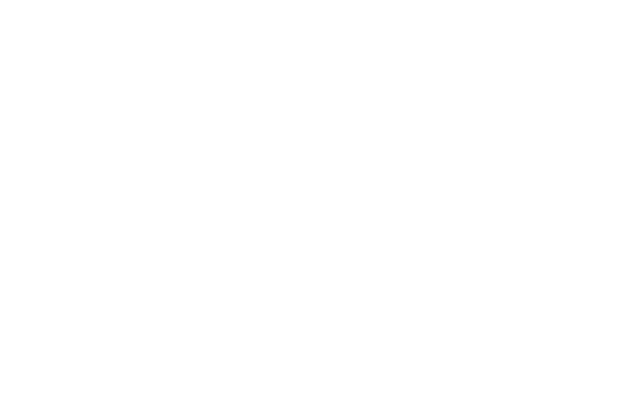
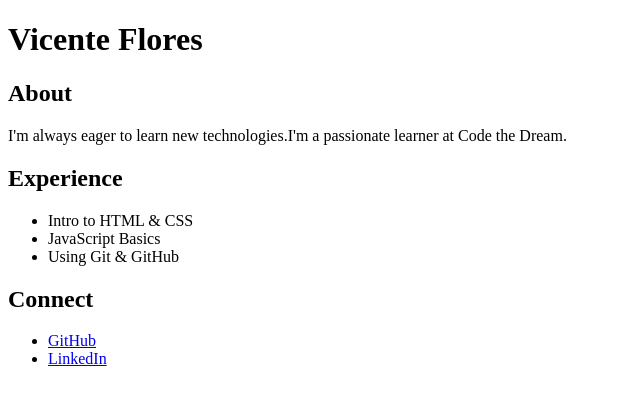
Before and after one commit to Vicentefg10/Vicente-Flores-Kepler, a plain HTML site: page Index.html in a window 1280 px wide. Shown: the whole page, without its empty margins (0-640 px from the left). Drawn offline with Linux system fonts and the light colour scheme.

Commit message:
boilerplate and content added

```diff
--- a/Index.html
+++ b/Index.html
@@ -3,7 +3,41 @@
   <head>
     <meta charset="UTF-8" />
     <meta name="viewport" content="width=device-width, initial-scale=1.0" />
-    <title>Document</title>
+    <meta name="description" content="Vicente Flores Portfolio page" />
+    <title>Vicente Flores Portfolio</title>
   </head>
-  <body></body>
+  <body>
+    <h1>Vicente Flores</h1>
+
+    <section id="About">
+      <h2>About</h2>
+      <p>
+        I'm always eager to learn new technologies.I'm a passionate learner at
+        Code the Dream.
+      </p>
+    </section>
+
+    <section id="Experience">
+      <h2>Experience</h2>
+      <ul>
+        <li>Intro to HTML & CSS</li>
+        <li>JavaScript Basics</li>
+        <li>Using Git & GitHub</li>
+      </ul>
+    </section>
+
+    <section id="Connect">
+      <h2>Connect</h2>
+      <ul>
+        <li>
+          <a href="https://github.com/Vicentefg10" target="_blank">GitHub</a>
+        </li>
+        <li>
+          <a href="https:www.linkedin.com/in/vicente-f-188a9563" target="_blank"
+            >LinkedIn</a
+          >
+        </li>
+      </ul>
+    </section>
+  </body>
 </html>
```
